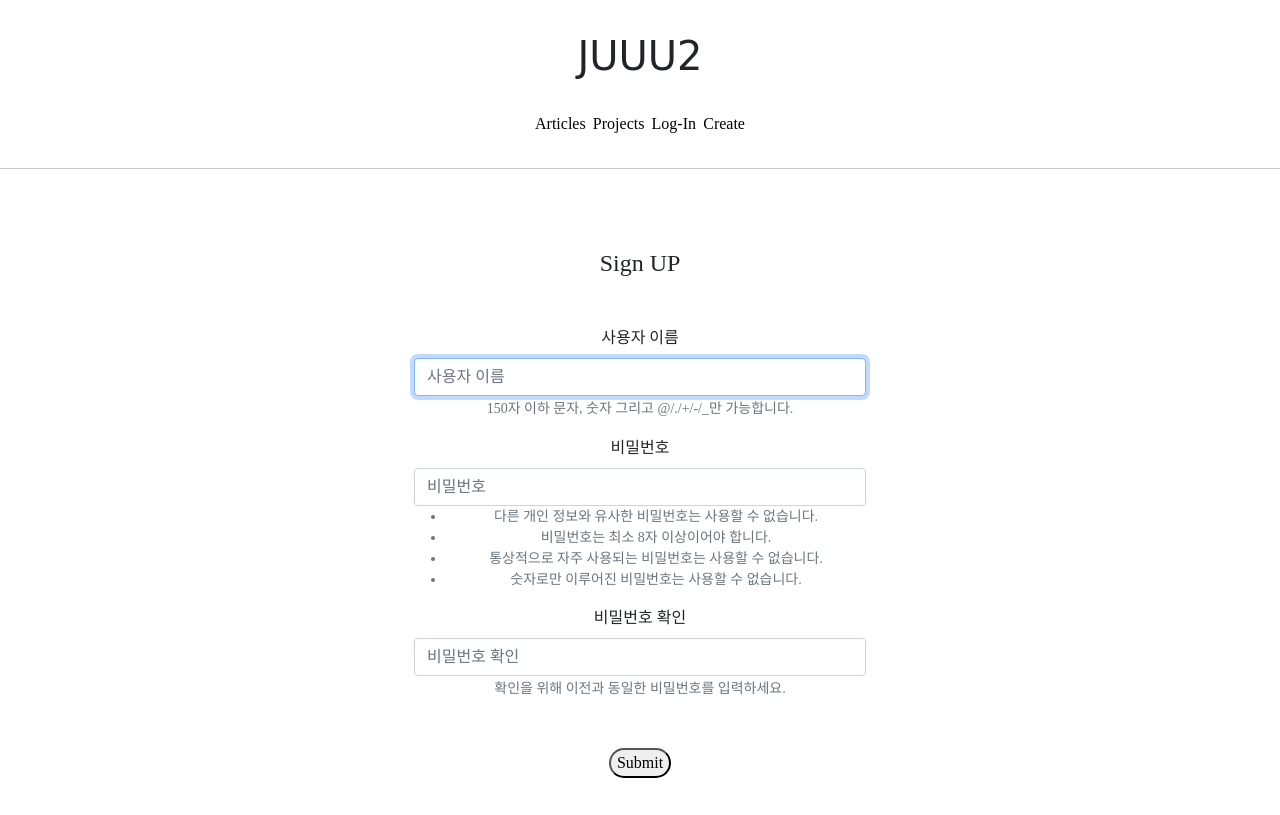
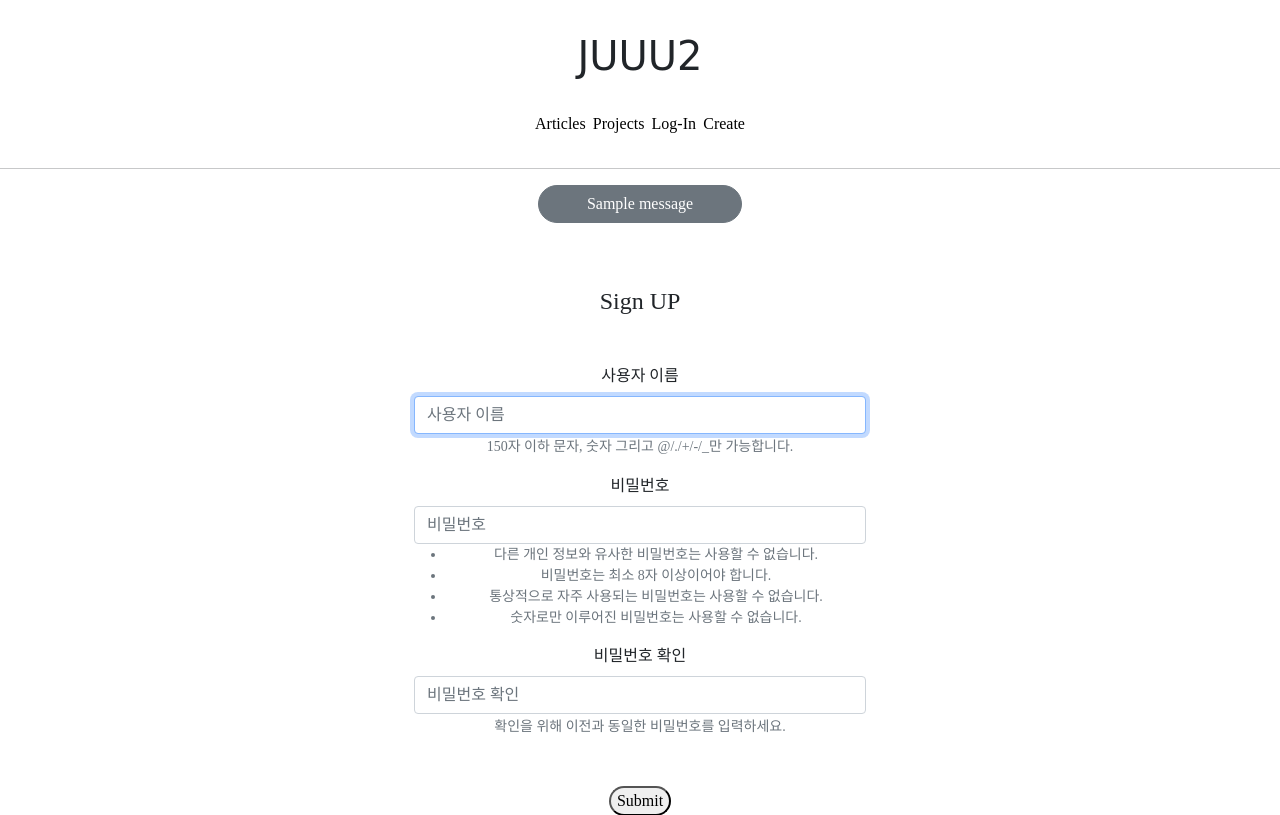
Before and after one commit to Lee-JuHwan/gis4-1, a Django app: page /accounts/create/ in a window 1280 px wide. Shown: the top 815 px of the page. Run offline with Django 3.2, Linux system fonts and the light colour scheme; tables that the repository leaves empty hold one stand-in row (values such as "Sample post"); one stand-in notice (Sample message) is shown; parts of the project's set-up code (start-up, migrations or seed data) failed here and were passed over; some libraries are stand-ins or nearby versions; some web fonts are replaced.

Commit message:
8/24 commit 4 - like_app (like message)

```diff
--- a/like_app/views.py
+++ b/like_app/views.py
@@ -21,6 +21,7 @@ class LikeArticleView(RedirectView):
         like_record = LikeRecord.objects.filter(user=user, article=article)
 
         if like_record.exists(): ## 좋아요 기록이 있을 경우, 즉 좋아요 반영 X
+            messages.add_message(request, messages.ERROR, '이미 좋아요를 눌렀습니다')
             return HttpResponseRedirect(reverse('articleapp:detail', kwargs={'pk': kwargs['article_pk']}))
         else:
             LikeRecord(user=user, article=article).save()
@@ -28,6 +29,7 @@ class LikeArticleView(RedirectView):
         article.like += 1
         article.save()
 
+        messages.add_message(request, messages.SUCCESS, '좋아요가 반영되었습니다')
         return super().get(request, *args, **kwargs)
 
     def get_redirect_url(self, *args, **kwargs):
--- a/templates/base.html
+++ b/templates/base.html
@@ -7,6 +7,15 @@
     {% include 'header.html'%}
 
     <hr>
+
+    {% for message in messages %}
+        <div class="text-center">
+            <div class="btn btn-secondary rounded-pill px-5">
+                {{ message }}
+            </div>
+        </div>
+    {% endfor %}
+
 
     <div>
     {% block content %}
```
